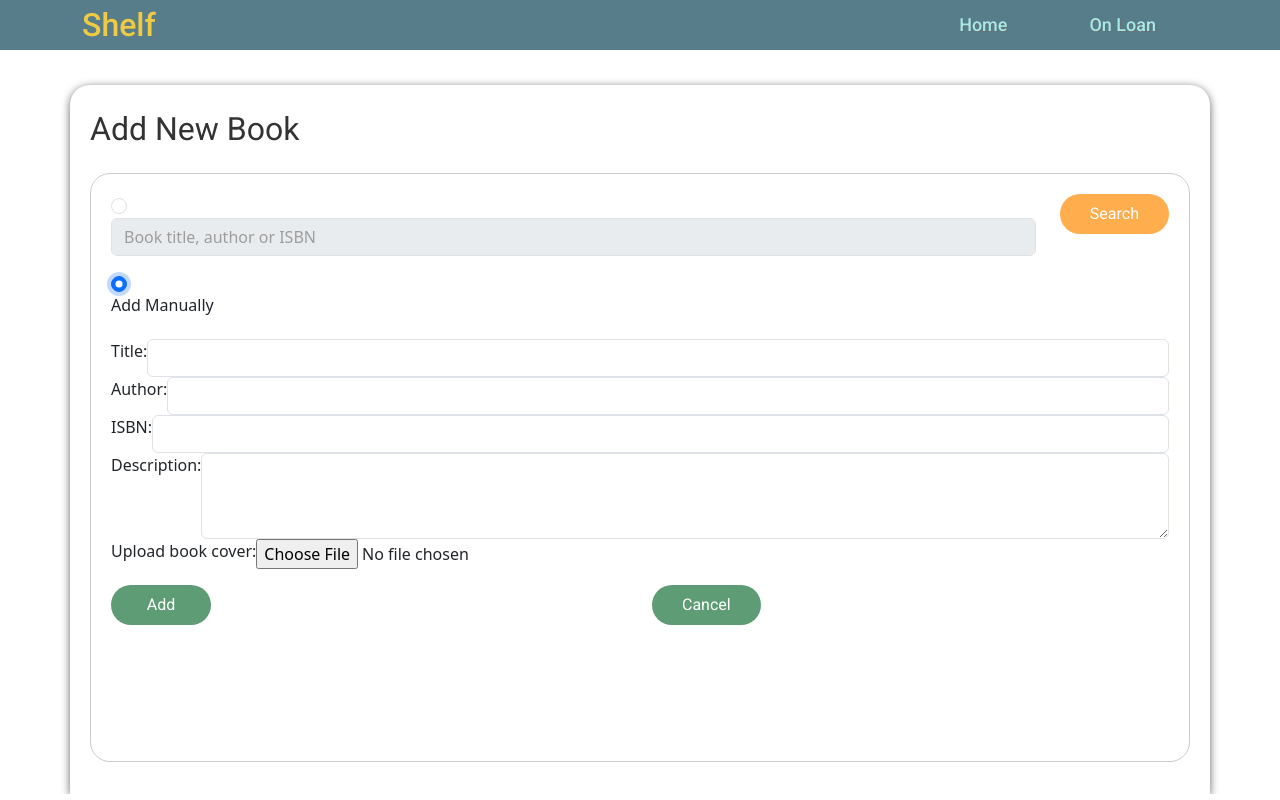
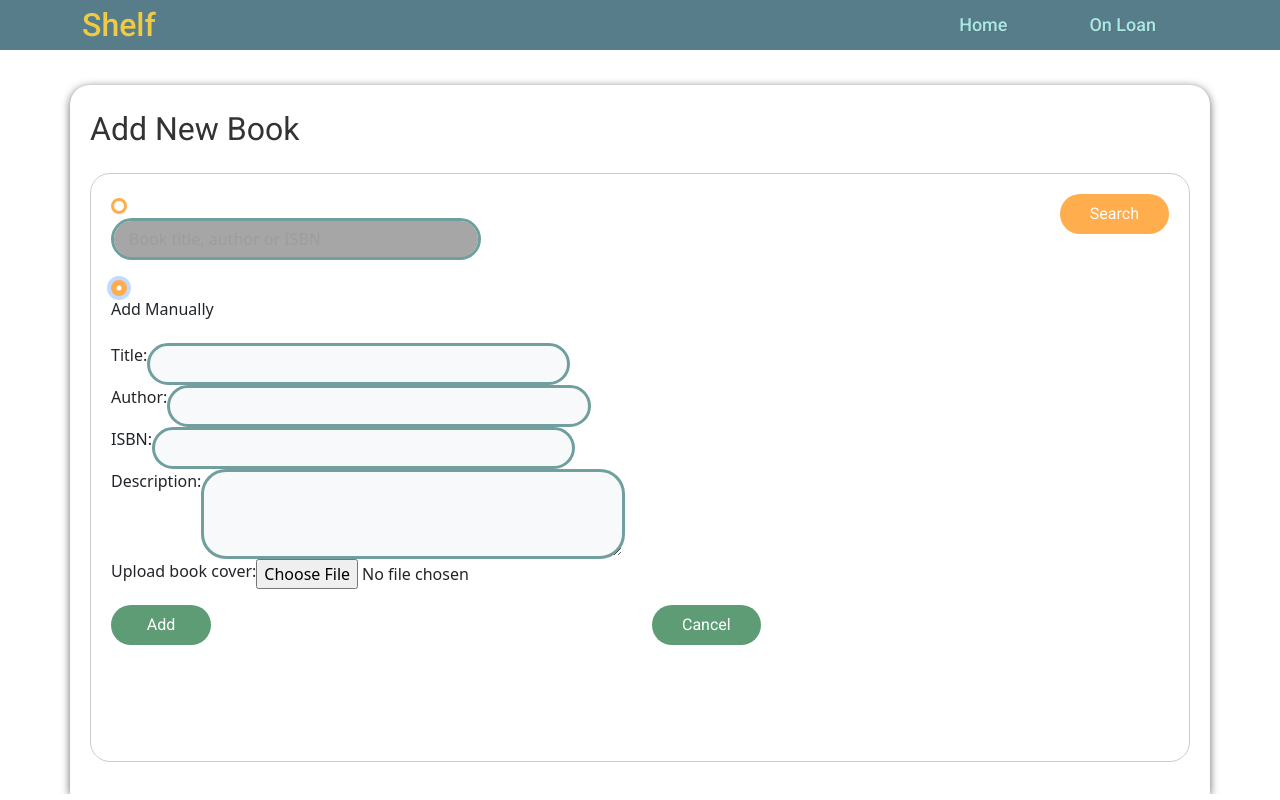
Before and after one commit to AstaRem/home-library-app, a React (Create React App) app: page /AddBook in a window 1280 px wide. Both pictures are taken after a click on the radio button 119 px from the left and 284 px from the top of the page. Built offline with nearby package versions, Linux system fonts and the light colour scheme.

Commit message:
radios border color, input area background color and border color changed

```diff
--- a/src/components/AddBook.js
+++ b/src/components/AddBook.js
@@ -143,7 +143,8 @@ const AddBook = ({ updateBookData }) => {
 
             <input
               type="text"
-              className="form-control"
+              className="form-control textInput"
+              aria-label="Search"
               id="searchInput"
               value={searchInput}
               onChange={handleInputChange}
@@ -210,7 +211,7 @@ const AddBook = ({ updateBookData }) => {
               <label htmlFor="manual-title">Title:</label>
               <input
                 type="text"
-                className="form-control"
+                className="form-control textInput"
                 id="manual-title"
                 value={manualTitle}
                 onChange={(e) => setManualTitle(e.target.value)}
@@ -220,7 +221,7 @@ const AddBook = ({ updateBookData }) => {
               <label htmlFor="manual-author">Author:</label>
               <input
                 type="text"
-                className="form-control"
+                className="form-control textInput"
                 id="manual-author"
                 value={manualAuthor}
                 onChange={(e) => setManualAuthor(e.target.value)}
@@ -230,7 +231,7 @@ const AddBook = ({ updateBookData }) => {
               <label htmlFor="manual-isbn">ISBN:</label>
               <input
                 type="text"
-                className="form-control"
+                className="form-control textInput"
                 id="manual-isbn"
                 value={manualISBN}
                 onChange={(e) => setManualISBN(e.target.value)}
@@ -239,7 +240,7 @@ const AddBook = ({ updateBookData }) => {
             <div className="form-group">
               <label htmlFor="manual-description">Description:</label>
               <textarea
-                className="form-control"
+                className="form-control textInput"
                 id="manual-description"
                 rows="3"
                 value={manualDescription}
--- a/src/css/AddBook.css
+++ b/src/css/AddBook.css
@@ -16,3 +16,26 @@
   border-radius: 20px;
   margin-bottom: 20px;
 }
+.textInput {
+  width:40% !important;
+  border-radius: 25px;
+  padding-left: 15px;
+  padding-right: 15px;
+}
+.form-check-input:checked {
+  background-color: #FFAD4D;
+  border-color: #FFAD4D;
+}
+.form-check-input {
+  border-color: #FFAD4D;
+  --bs-border-width: 3px;
+}
+.form-control:disabled {
+  background-color:#A6A6A6;
+  color: white;
+}
+.form-control {
+border: var(--bs-border-width) solid #709F9D;
+--bs-border-width: 3px;
+background-color:#f8f9fa;
+}
```
